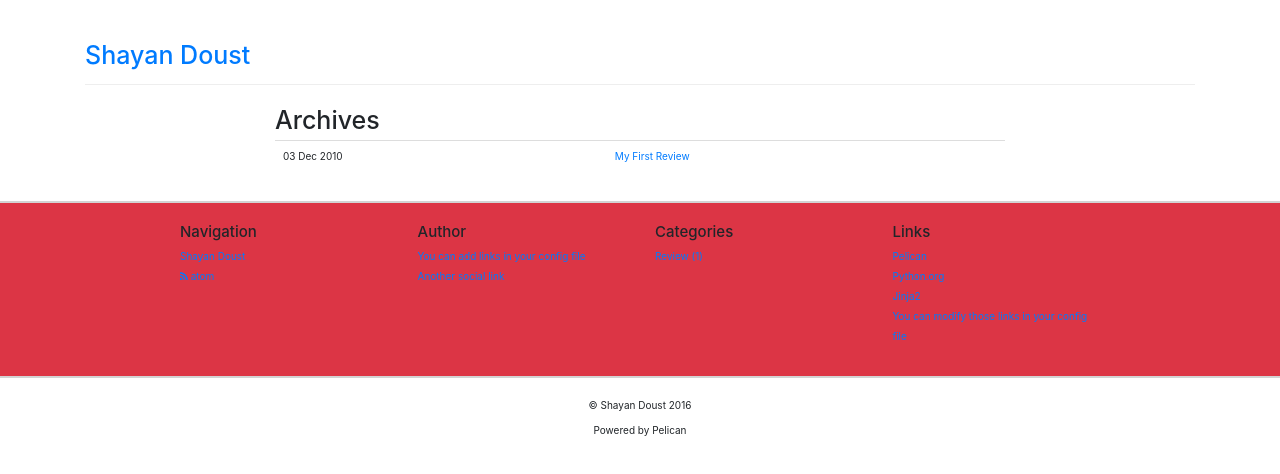
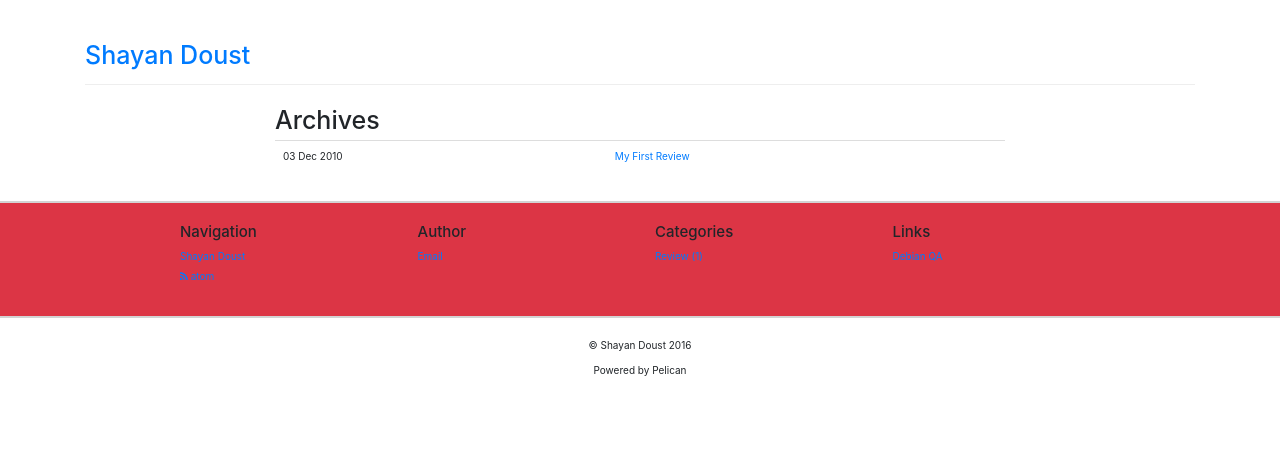
Before and after one commit to shayandoust/shayandoust.github.io, a plain HTML site: page archives.html in a window 1280 px wide. Drawn offline with nearby package versions, Linux system fonts and the light colour scheme.

Commit message:
Generate Pelican site

```diff
--- a/archives.html
+++ b/archives.html
@@ -55,8 +55,7 @@
 					<div class="col-md-3">
 						<h4>Author</h4>
 						<ul class="list-unstyled my-list-style">
-							<li><a href="#">You can add links in your config file</a></li>
-							<li><a href="#">Another social link</a></li>
+							<li><a href="mailto:hello@shayandoust.me">Email</a></li>
 						</ul>
 					</div>
 					<div class="col-md-3">
@@ -68,10 +67,7 @@
 					<div class="col-md-3">
 						<h4>Links</h4>
 						<ul class="list-unstyled my-list-style">
-							<li><a href="http://getpelican.com/">Pelican</a></li>
-							<li><a href="http://python.org/">Python.org</a></li>
-							<li><a href="http://jinja.pocoo.org/">Jinja2</a></li>
-							<li><a href="#">You can modify those links in your config file</a></li>
+							<li><a href="https://qa.debian.org/developer.php?login=hello%40shayandoust.me">Debian QA</a></li>
 						</ul>
 					</div>
 				</div>
```
Also changed, not shown: author/shayan-doust.html (+2 -6 lines), categories.html (+2 -6 lines), category/review.html (+2 -6 lines), index.html (+2 -6 lines), my-first-review.html (+2 -6 lines), tags.html (+2 -6 lines).
